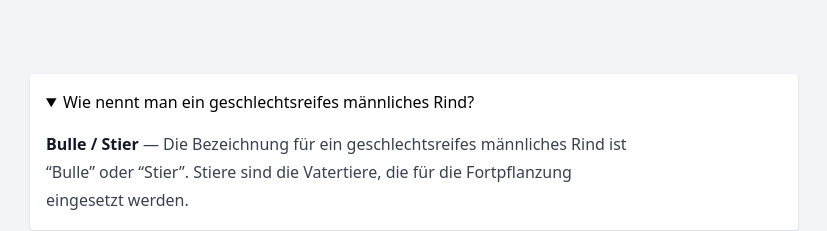
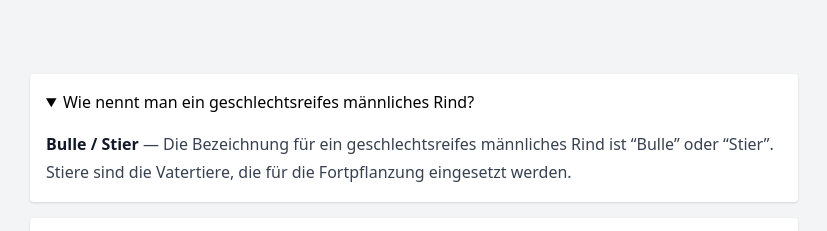
Before and after one commit to webmanufaktur/babykuh.de, an Astro site: page / in a window 1280 px wide. Both pictures are taken after a click on the heading "Wie nennt man ein geschlechtsreifes männliches Rind?". Shown: the part 518-749 px from the top of the page, without its empty margins (226-1053 px from the left). Built offline with nearby package versions, Linux system fonts and the light colour scheme; Astro itself is replaced by a stand-in of ours.

Commit message:
removed prose max-width

```diff
--- a/src/components/Faqs.astro
+++ b/src/components/Faqs.astro
@@ -13,7 +13,7 @@ const faqs = await getCollection("faqs");
             <summary class="cursor-pointer">
               <h2 class="inline font-medium">{entry.data.title}</h2>
             </summary>
-            <div class="prose prose-gray pt-4 ">
+            <div class="max-w-none prose prose-gray pt-4 ">
               <Content />
             </div>
           </details>
```
